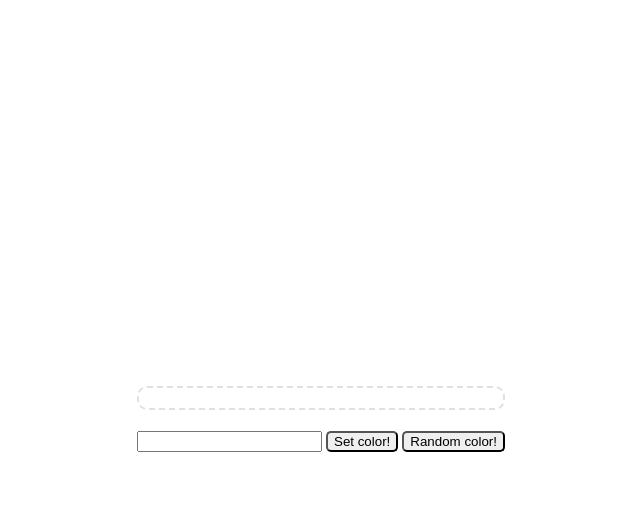
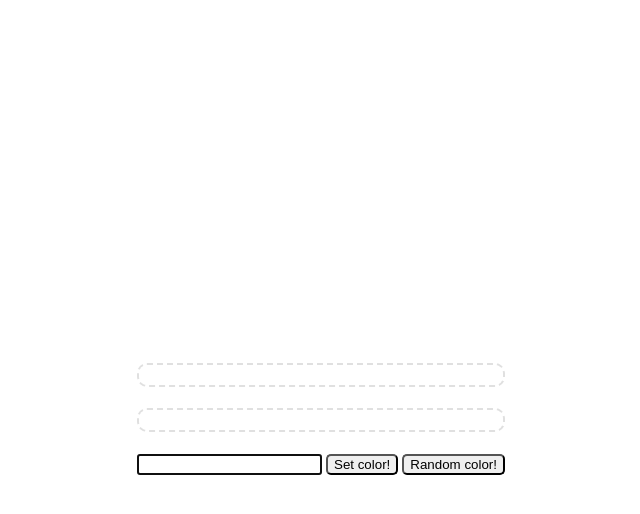
Before and after one commit to KursadDD/random-color, a plain HTML site: page index.html in a window 1280 px wide. Both pictures are taken after a click on the button "Set color!". Shown: the whole page, without its empty margins (319-959 px from the left). Drawn offline with Linux system fonts and the light colour scheme.

Commit message:
comleted

```diff
--- a/index.html
+++ b/index.html
@@ -13,6 +13,7 @@
     <div class="container">
         <div class="content">
             <h1 class="color-label" id="colorName"></h1>
+            <h1 class="color-label" id="colorDesc"></h1>
             <input class="colorInput" />
 
             <button class="button" id="setColorButton">Set color!</button>
--- a/index.js
+++ b/index.js
@@ -1,4 +1,21 @@
-const colors = ["blue", "gray", "green", "purple"];
+const colors = [
+  {
+    name: "blue",
+    motto: "Ocean Blue",
+  },
+  {
+    name: "gray",
+    motto: "smoke gray",
+  },
+  {
+    name: "green",
+    motto: "grass green",
+  },
+  {
+    name: "purple",
+    motto: "deep purple",
+  },
+];
 
 const randomColorButton = document.querySelector("#randomColorButton");
 const addColorButton = document.querySelector("#setColorButton");
@@ -9,15 +26,35 @@ randomColorButton.addEventListener("click", changeColors);
 //1) Arraydan rastgele renk seçmek
 function changeColors() {
   const randomIndex = Math.floor(Math.random() * colors.length);
-  document.querySelector("#colorName").innerHTML = colors[randomIndex];
-  document.querySelector("body").style.backgroundColor = colors[randomIndex];
-  console.log(randomIndex);
+  document.querySelector("#colorName").textContent = colors[randomIndex].name;
+  document.querySelector("#colorDesc").textContent = colors[randomIndex].motto;
+
+  document.querySelector("body").style.backgroundColor =
+    colors[randomIndex].name;
+  console.log("random", randomIndex);
 }
 
 //2)Kullanıcının girdiği string'i renk listesine eklemek ve
 //arkaplanı o renk yapmak
 function addColor() {
   const userInput = document.querySelector(".colorInput");
-  colors.push(userInput.value);
-  document.querySelector("body").style.backgroundColor = userInput.value;
+  const colorData = userInput.value.split(":");
+  const colorObject = {
+    name: colorData[0],
+    motto: colorData[1],
+  };
+
+
+  if (colors.findIndex((color)=>color.name === colorObject.name) === -1) {
+    document.querySelector("body").style.backgroundColor = colorObject.name;
+    document.querySelector("#colorName").textContent = colorObject.name;
+    document.querySelector("#colorDesc").textContent = colorObject.motto;
+
+    colors.push(colorObject);
+    userInput.value="";
+    userInput.focus();
+    console.log("ifdeyim")
+  }else{
+    alert("Renk zaten mevcut");
+  }
 }
```
